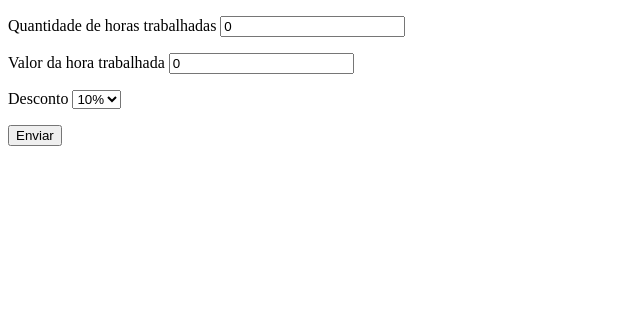
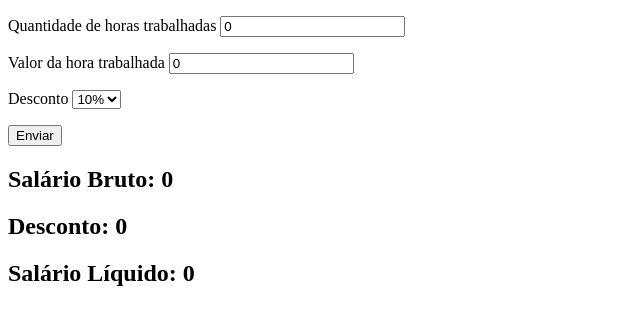
Before and after one commit to eliezerladeira/Estudo-PHP, a PHP site: page / in a window 1280 px wide. Shown: the top 325 px of the page, without its empty margins (0-640 px from the left). Run offline with PHP 8.4, Linux system fonts and the light colour scheme.

Commit message:
Update index.php

```diff
--- a/salarioliquido/index.php
+++ b/salarioliquido/index.php
@@ -1,13 +1,33 @@
 <?php
+	/*
+	// recebe os valores por get (quando action do form estiver apontando para salarioliquido.php)
 	$vh = 0;
 	$qh = 0;
 	$pd = 0;
 
-	if (isset($_GET["vh"]))
-	{
-	$vh = $_GET["vh"];
-	$qh = $_GET["qh"];
-	$pd = $_GET["pd"];
+	if (isset($_GET["vh"]))	{
+		$vh = $_GET["vh"];
+		$qh = $_GET["qh"];
+		$pd = $_GET["pd"];
+	}
+	*/
+
+	// conteúdo de salarioliquido.php
+	$qh = 0;
+	$vh = 0;
+	$desconto = 0;
+	$pd = 0;
+	$sbruto = 0;
+	$sliquido = 0;
+
+	if (isset($_POST["Enviar"])) {
+		$qh = $_POST["qtdhora"];
+		$vh = $_POST["vhoras"];
+		$pd = $_POST["desconto"];
+
+		$sbruto = $qh * $vh;
+		$desconto = ($sbruto * $pd) / 100;
+		$sliquido = $sbruto - $desconto;
 	}
 ?>
 <!DOCTYPE html PUBLIC "-//W3C//DTD XHTML 1.0 Transitionl//EN" "http://www.w3.org/TR/xhtml1/DTD/xhtml1-transitional.dtd">
@@ -17,7 +37,8 @@
         <title>Salário Líquido</title>
     </head>
     <body>
-		<form id="form1" name="form1" method="post" action="salarioliquido.php">
+		<!-- <form id="form1" name="form1" method="post" action="salarioliquido.php"> //-->
+		<form id="form1" name="form1" method="post" action="">
 			<p>
 				<label for="qtdhora">Quantidade de horas trabalhadas</label>
 				<input type="text" name="qtdhora" id="qtdhora" value="<?php echo $qh; ?>" />
@@ -38,5 +59,8 @@
 				<input type="submit" name="Enviar" id="Enviar" value="Enviar" />
 			</p>
 		</form>
+		<h2>Salário Bruto: <?php echo $sbruto ?></h2>
+		<h2>Desconto: <?php echo $desconto ?></h2>
+		<h2>Salário Líquido: <?php echo $sliquido ?></h2>
     </body>
 </html>
```
